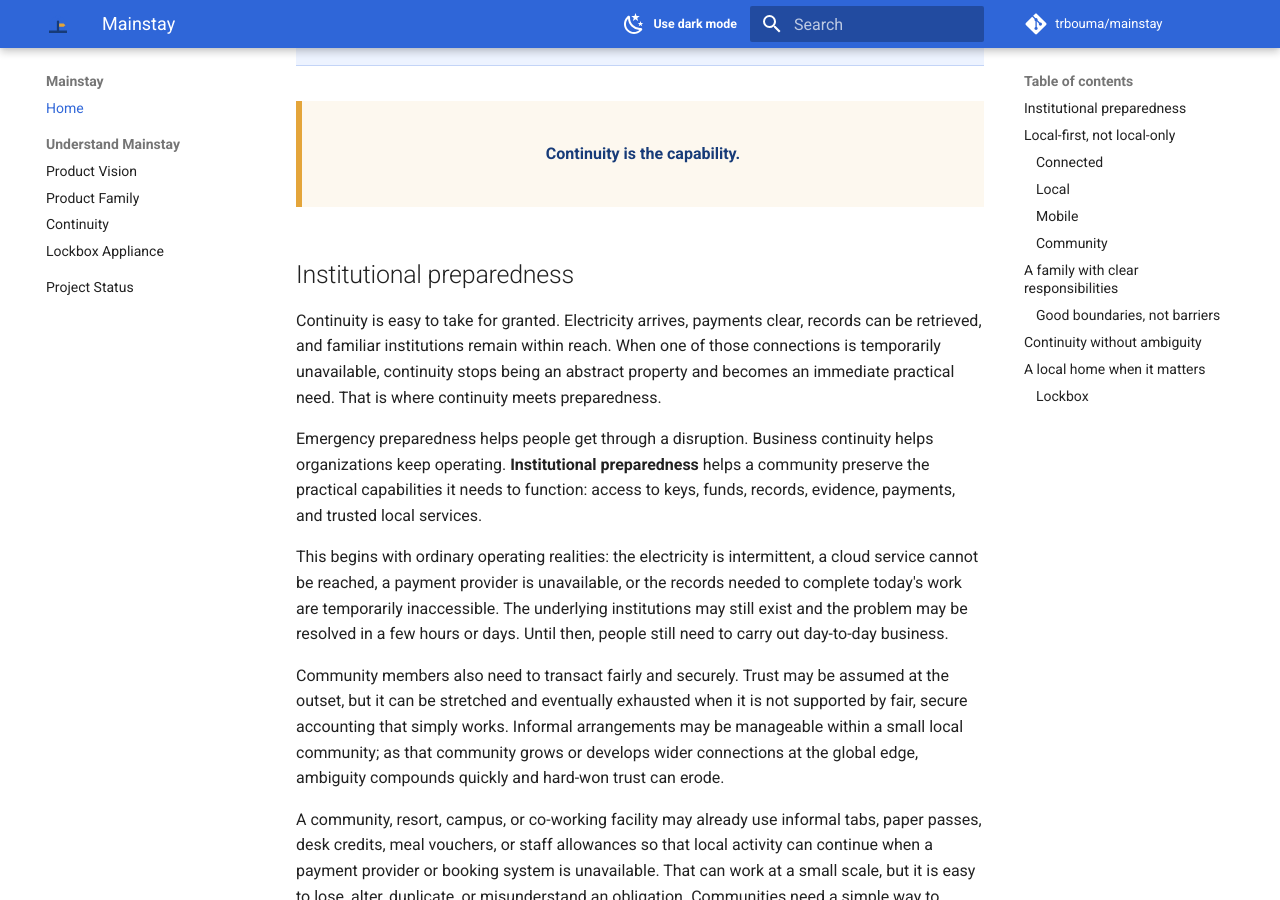
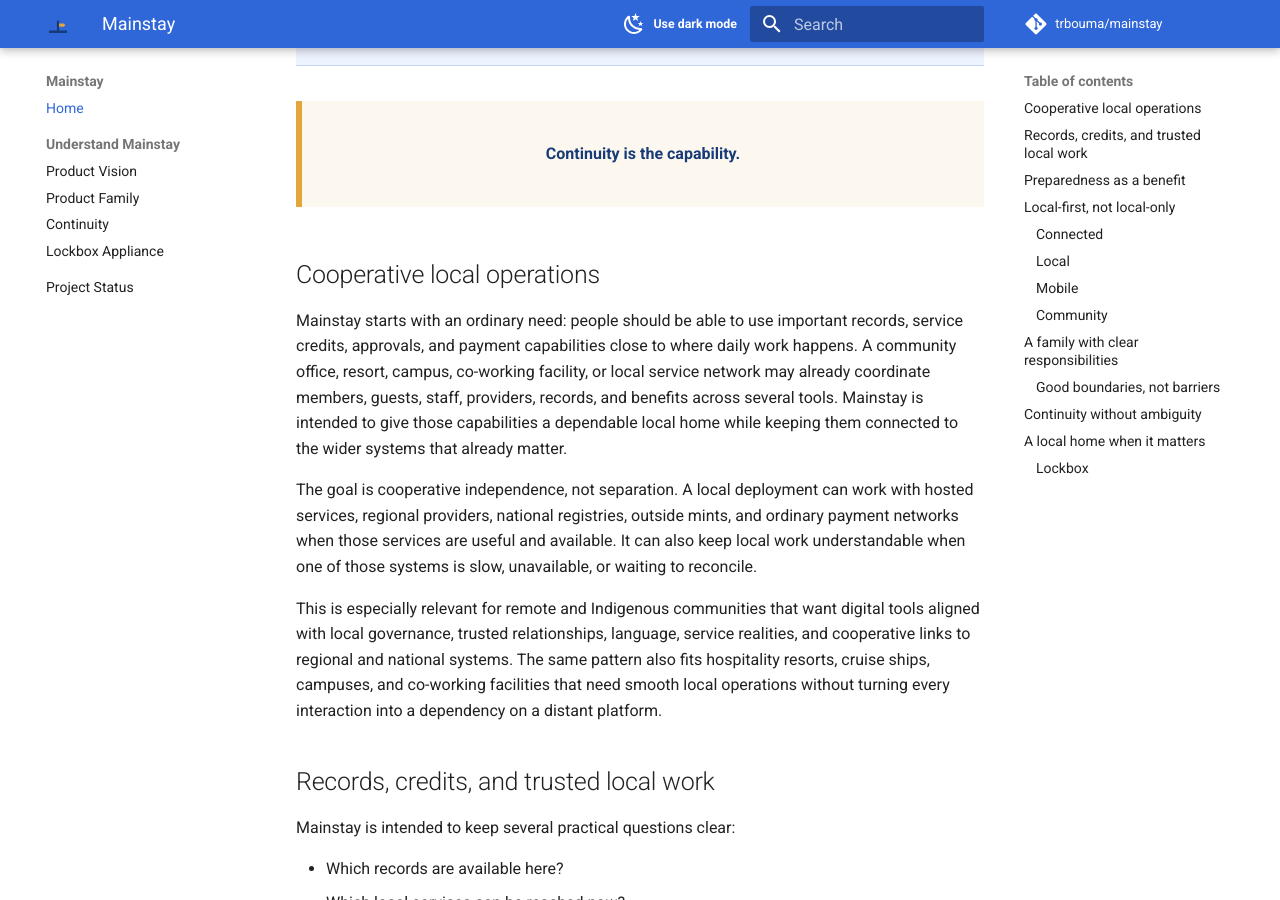
Before and after one commit to trbouma/mainstay, an MkDocs documentation site: the page built from website/index.md, in a window 1280 px wide and 900 px high, scrolled down 714 px. Built offline with MkDocs 1.6.1 and Material for MkDocs 9.7.7, drawn with Linux system fonts in a browser that asks for light colours; comment, search, counter and statistics services are not loaded; some of the changed text lies outside the part shown.

Commit message:
Refine product messaging around cooperative local continuity

```diff
--- a/website/index.md
+++ b/website/index.md
@@ -24,72 +24,76 @@ description: A local-first application for keys, records, payments, and communit
 
 </div>
 
-## Institutional preparedness
+## Cooperative local operations
 
-Continuity is easy to take for granted. Electricity arrives, payments clear,
-records can be retrieved, and familiar institutions remain within reach. When
-one of those connections is temporarily unavailable, continuity stops being an
-abstract property and becomes an immediate practical need. That is where
-continuity meets preparedness.
+Mainstay starts with an ordinary need: people should be able to use important
+records, service credits, approvals, and payment capabilities close to where
+daily work happens. A community office, resort, campus, co-working facility, or
+local service network may already coordinate members, guests, staff, providers,
+records, and benefits across several tools. Mainstay is intended to give those
+capabilities a dependable local home while keeping them connected to the wider
+systems that already matter.
+
+The goal is cooperative independence, not separation. A local deployment can
+work with hosted services, regional providers, national registries, outside
+mints, and ordinary payment networks when those services are useful and
+available. It can also keep local work understandable when one of those systems
+is slow, unavailable, or waiting to reconcile.
+
+This is especially relevant for remote and Indigenous communities that want
+digital tools aligned with local governance, trusted relationships, language,
+service realities, and cooperative links to regional and national systems. The
+same pattern also fits hospitality resorts, cruise ships, campuses, and
+co-working facilities that need smooth local operations without turning every
+interaction into a dependency on a distant platform.
+
+## Records, credits, and trusted local work
+
+Mainstay is intended to keep several practical questions clear:
+
+- Which records are available here?
+- Which local services can be reached now?
+- Which credits, vouchers, or balances are confirmed?
+- Which transfers or attestations are pending wider reconciliation?
+- Which organization, issuer, professional, or community gives a record or
+  credit its meaning?
+
+A resort might issue guest credits, staff allowances, activity vouchers, or
+meal credits that are recognized by shops, restaurants, and services on its
+own network. A co-working facility might issue desk credits, boardroom hours,
+printing credits, locker access, or event passes. An Indigenous community
+program might issue locally governed service credits or preserve records and
+attestations according to its own procedures while maintaining cooperative
+links to external institutions.
+
+In each case, Mainstay should keep the local instrument bounded and legible.
+It should not imply that a resort credit is legal tender, that two community
+programs are interchangeable, or that a local attestation replaces the
+institution normally responsible for a record. It should show who issued the
+thing, who recognizes it, what can be done locally, and what still needs to be
+checked or finalized elsewhere.
+
+## Preparedness as a benefit
+
+The same local-first capacity also supports preparedness.
 
 Emergency preparedness helps people get through a disruption. Business
 continuity helps organizations keep operating. **Institutional preparedness**
 helps a community preserve the practical capabilities it needs to function:
 access to keys, funds, records, evidence, payments, and trusted local services.
 
-This begins with ordinary operating realities: the electricity is intermittent,
-a cloud service cannot be reached, a payment provider is unavailable, or the
-records needed to complete today's work are temporarily inaccessible. The
-underlying institutions may still exist and the problem may be resolved in a
-few hours or days. Until then, people still need to carry out day-to-day
-business.
+This does not need to begin with a crisis. It begins with ordinary operating
+realities: intermittent electricity, limited connectivity, an unavailable cloud
+service, a payment provider outage, or records that cannot be reached at the
+moment work needs to continue. The underlying institutions may still exist and
+the problem may be resolved in a few hours or days. Until then, people still
+need to carry out day-to-day business.
 
-Community members also need to transact fairly and securely. Trust may be
-assumed at the outset, but it can be stretched and eventually exhausted when
-it is not supported by fair, secure accounting that simply works. Informal
-arrangements may be manageable within a small local community; as that
-community grows or develops wider connections at the global edge, ambiguity
-compounds quickly and hard-won trust can erode.
-
-A community, resort, campus, or co-working facility may already use informal
-tabs, paper passes, desk credits, meal vouchers, or staff allowances so that
-local activity can continue when a payment provider or booking system is
-unavailable. That can work at a small scale, but it is easy to lose, alter,
-duplicate, or misunderstand an obligation. Communities need a simple way to
-issue, hold, transfer, and clear local obligations while keeping them distinct
-from payments that have already reached final settlement. When connectivity
-returns, the local activity can be reconciled with the wider network rather
-than reconstructed from scraps of paper and memory.
-
-Records present the same problem. A doctor, lawyer, notary, or other locally
-recognized professional may need to attest an existing PDF, image, or document
-while a national registry or health-record system is unavailable. That
-attestation does not have to pretend to replace the authoritative system. It
-can identify what was presented, who examined it, what they were prepared to
-affirm, and when they did so. This gives the community practical assurance and
-reduces uncertainty until the original authority is reachable and the record
-can be checked or reconciled through its normal channels.
-
-A community may eventually decide to maintain this capacity at the edge
-permanently. This is a cooperative local capacity: communities continue
-ordinary work close to where people live and gather, then reconnect with wider
-institutions when those systems are useful and available. This can be
-especially important for remote and Indigenous communities that want digital
-tools aligned with local governance, trusted relationships, language, service
-realities, and cooperative links to regional and national systems.
-
-Over time, the same need becomes more important as infrastructure grows more
-distributed. Some services may remain global, while electricity, data centres,
-communications, and operational support increasingly come from regional and
-local providers. Communities need institutions that can operate at that level,
-cooperate with wider networks when available, and preserve continuity when a
-distant dependency is not.
-
-Mainstay is intended to provide a local point of continuity. It keeps nearby
-records and payment capabilities understandable and usable, supports community
-coordination, and reconciles with external systems when connectivity returns.
-The people, funds, and records have not disappeared; Mainstay helps preserve a
-path to them while the usual path is being restored.
+When connectivity returns, local activity can be reconciled with the wider
+network rather than reconstructed from paper notes, memory, screenshots, or
+fragmented application logs. Mainstay helps preserve a clear path between what
+happened locally and the external systems that later confirm, recognize, or
+settle it.
 
 ## Local-first, not local-only
 
```
